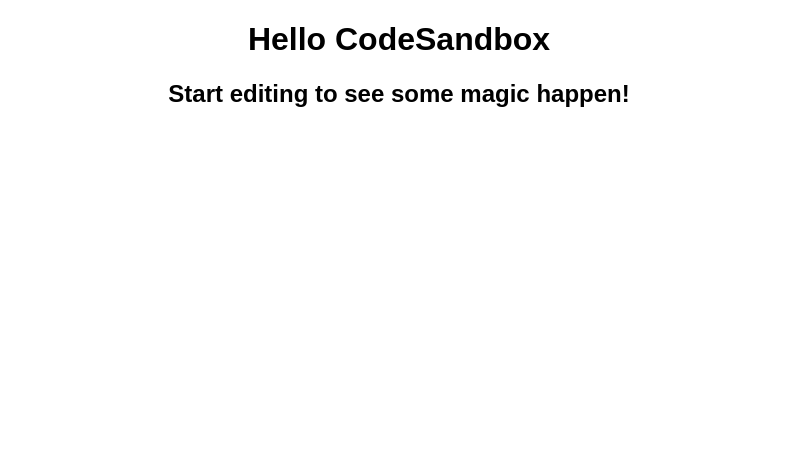
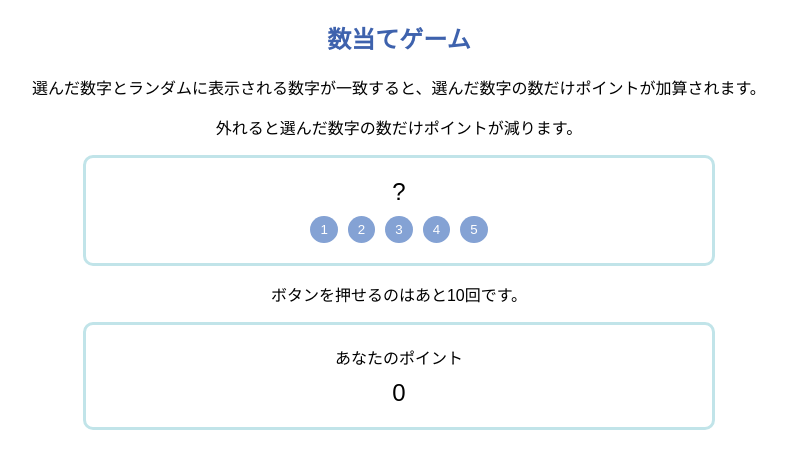
Before and after one commit to krkyk/num_game, a React (Create React App) app: page / in a window 1280 px wide. Shown: the top 468 px of the page, without its empty margins (241-1028 px from the left). Built offline with nearby package versions, Linux system fonts and the light colour scheme.

Commit message:
基礎機能の作成

```diff
--- a/public/index.html
+++ b/public/index.html
@@ -1,16 +1,18 @@
 <!DOCTYPE html>
 <html lang="en">
-
   <head>
-	<meta charset="utf-8">
-	<meta name="viewport" content="width=device-width, initial-scale=1, shrink-to-fit=no">
-	<meta name="theme-color" content="#000000">
+    <meta charset="utf-8" />
+    <meta
+      name="viewport"
+      content="width=device-width, initial-scale=1, shrink-to-fit=no"
+    />
+    <meta name="theme-color" content="#000000" />
     <!--
       manifest.json provides metadata used when your web app is added to the
       homescreen on Android. See https://developers.google.com/web/fundamentals/engage-and-retain/web-app-manifest/
     -->
-	<link rel="manifest" href="%PUBLIC_URL%/manifest.json">
-	<link rel="shortcut icon" href="%PUBLIC_URL%/favicon.ico">
+    <link rel="manifest" href="%PUBLIC_URL%/manifest.json" />
+    <link rel="shortcut icon" href="%PUBLIC_URL%/favicon.ico" />
     <!--
       Notice the use of %PUBLIC_URL% in the tags above.
       It will be replaced with the URL of the `public` folder during the build.
@@ -20,7 +22,7 @@
       work correctly both with client-side routing and a non-root public URL.
       Learn how to configure a non-root public URL by running `npm run build`.
     -->
-	<title>React App</title>
+    <title>Number Game</title>
   </head>
 
   <body>
@@ -39,5 +41,4 @@
       To create a production bundle, use `npm run build` or `yarn build`.
     -->
   </body>
-
 </html>
--- a/src/App.js
+++ /dev/null
@@ -1,10 +0,0 @@
-import "./styles.css";
-
-export default function App() {
-  return (
-    <div className="App">
-      <h1>Hello CodeSandbox</h1>
-      <h2>Start editing to see some magic happen!</h2>
-    </div>
-  );
-}
--- /dev/null
+++ b/src/App.jsx
@@ -0,0 +1,63 @@
+import { useState } from "react";
+import "./styles.css";
+
+export default function App() {
+  const [number, setNumber] = useState("?");
+  const [count, setCount] = useState(10);
+  const [point, setPoint] = useState(0);
+
+  function handleClick(selectNum) {
+    // Math.random(): 0 以上 1 未満の範囲で浮動小数点の擬似乱数を返す
+    // Math.floor(): 与えられた数値以下の最大の整数を返す
+    const randomNum = Math.floor(Math.random() * 6);
+
+    setNumber(randomNum);
+
+    if (randomNum === selectNum) {
+      setPoint(point + selectNum);
+    } else {
+      setPoint(point - selectNum);
+    }
+
+    setCount(count - 1);
+  }
+
+  return (
+    <>
+      <h2>数当てゲーム</h2>
+      <p>
+        選んだ数字とランダムに表示される数字が一致すると、選んだ数字の数だけポイントが加算されます。
+      </p>
+      <p>外れると選んだ数字の数だけポイントが減ります。</p>
+      <dl>
+        <dt className="random-num">{number}</dt>
+        <dd>
+          <button disabled={count <= 0} onClick={() => handleClick(1)}>
+            1
+          </button>
+          <button disabled={count <= 0} onClick={() => handleClick(2)}>
+            2
+          </button>
+          <button disabled={count <= 0} onClick={() => handleClick(3)}>
+            3
+          </button>
+          <button disabled={count <= 0} onClick={() => handleClick(4)}>
+            4
+          </button>
+          <button disabled={count <= 0} onClick={() => handleClick(5)}>
+            5
+          </button>
+        </dd>
+      </dl>
+      {count <= 0 ? (
+        <button className="reset-btn">リセット</button>
+      ) : (
+        <p>ボタンを押せるのはあと{count}回です。</p>
+      )}
+      <dl>
+        <dt>あなたのポイント</dt>
+        <dd className="point-num">{point}</dd>
+      </dl>
+    </>
+  );
+}
--- a/src/styles.css
+++ b/src/styles.css
@@ -1,4 +1,58 @@
-.App {
+* {
+  box-sizing: border-box;
+}
+
+body {
   font-family: sans-serif;
   text-align: center;
+  padding: 0;
 }
+
+h2 {
+  color: #3e62ad;
+}
+
+dl {
+  border: 3px solid #c1e4e9;
+  border-radius: 10px;
+  padding: 20px;
+  margin: 0 25%;
+}
+
+dd {
+  margin: 0 auto;
+  padding-top: 10px;
+}
+
+button {
+  margin: 0 5px;
+  padding: 6px 10px;
+  color: #fff;
+  background-color: #84a2d4;
+  border: none;
+  border-radius: 50%;
+}
+
+button:hover {
+  background-color: #eaedf7;
+}
+
+.random-num {
+  font-size: x-large;
+}
+
+.point-num {
+  font-size: x-large;
+}
+
+.reset-btn {
+  color: #fff;
+  background-color: #fabf14;
+  border-radius: 10px;
+  margin: 20px 0;
+}
+
+.reset-btn:hover {
+  color: #fff;
+  background-color: #fff1cf;
+}
```
Lines whose indentation alone changed are shown as unchanged.
